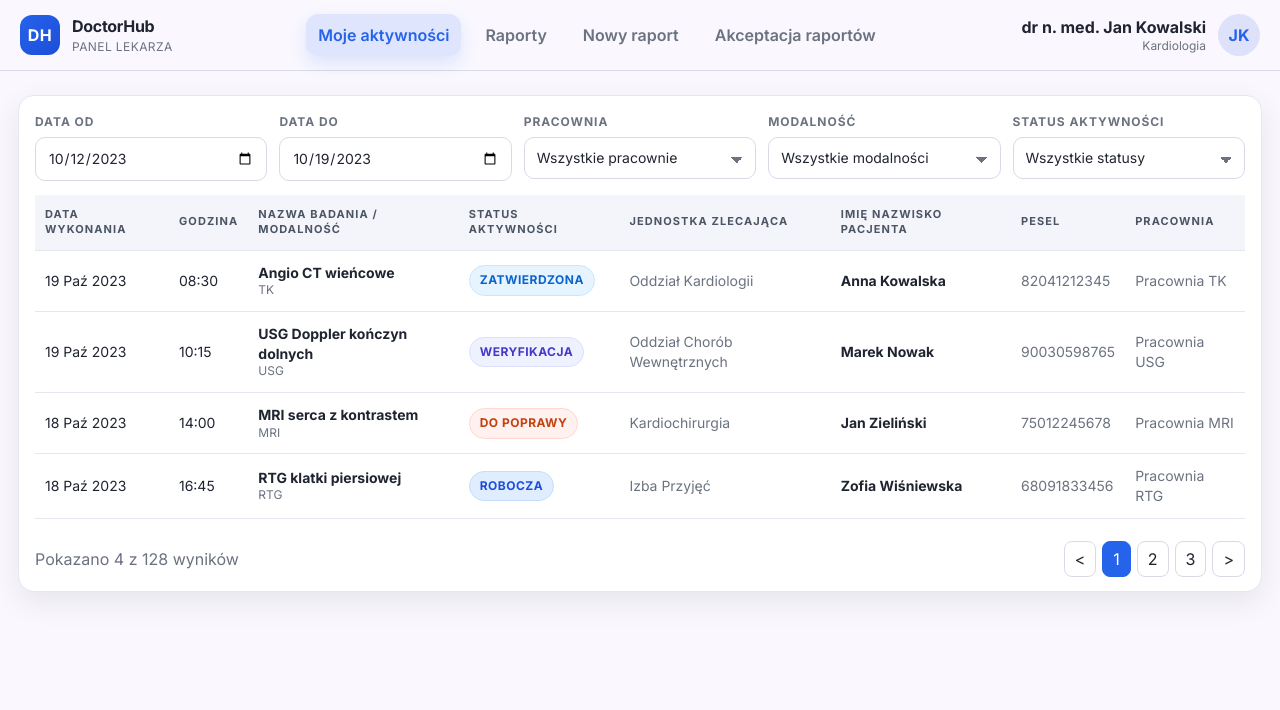
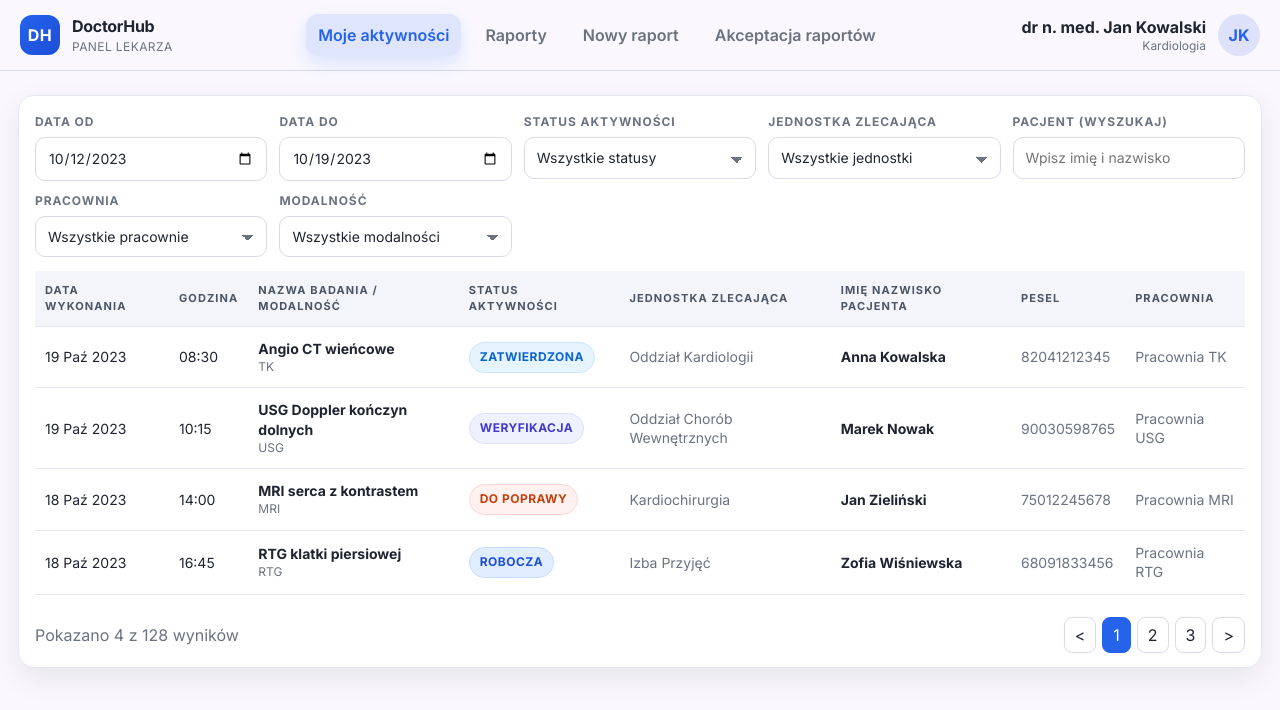
Before and after one commit to MacSlep/DoctorHub, a React (Vite) app in the folder frontend/: page /moje-aktywnosci in a window 1280 px wide. Shown: the top 710 px of the page. Built offline with nearby package versions, Linux system fonts and the light colour scheme.

Commit message:
Update activities page layout

```diff
--- a/frontend/src/pages/MyActivitiesPage.jsx
+++ b/frontend/src/pages/MyActivitiesPage.jsx
@@ -68,6 +68,34 @@ function MyActivitiesPage() {
             <input className="input" type="date" defaultValue="2023-10-19" />
           </div>
           <div className="field">
+            <span className="field__label">Status aktywności</span>
+            <select className="input select">
+              <option>Wszystkie statusy</option>
+              <option>Zatwierdzona</option>
+              <option>Weryfikacja</option>
+              <option>Do poprawy</option>
+              <option>Robocza</option>
+            </select>
+          </div>
+          <div className="field">
+            <span className="field__label">Jednostka zlecająca</span>
+            <select className="input select">
+              <option>Wszystkie jednostki</option>
+              <option>Oddział Kardiologii</option>
+              <option>Oddział Chorób Wewnętrznych</option>
+              <option>Kardiochirurgia</option>
+              <option>Izba Przyjęć</option>
+            </select>
+          </div>
+          <div className="field">
+            <span className="field__label">Pacjent (wyszukaj)</span>
+            <input
+              className="input"
+              type="search"
+              placeholder="Wpisz imię i nazwisko"
+            />
+          </div>
+          <div className="field">
             <span className="field__label">Pracownia</span>
             <select className="input select">
               <option>Wszystkie pracownie</option>
@@ -85,16 +113,6 @@ function MyActivitiesPage() {
               <option>USG</option>
               <option>MRI</option>
               <option>RTG</option>
-            </select>
-          </div>
-          <div className="field">
-            <span className="field__label">Status aktywności</span>
-            <select className="input select">
-              <option>Wszystkie statusy</option>
-              <option>Zatwierdzona</option>
-              <option>Weryfikacja</option>
-              <option>Do poprawy</option>
-              <option>Robocza</option>
             </select>
           </div>
         </div>
```
